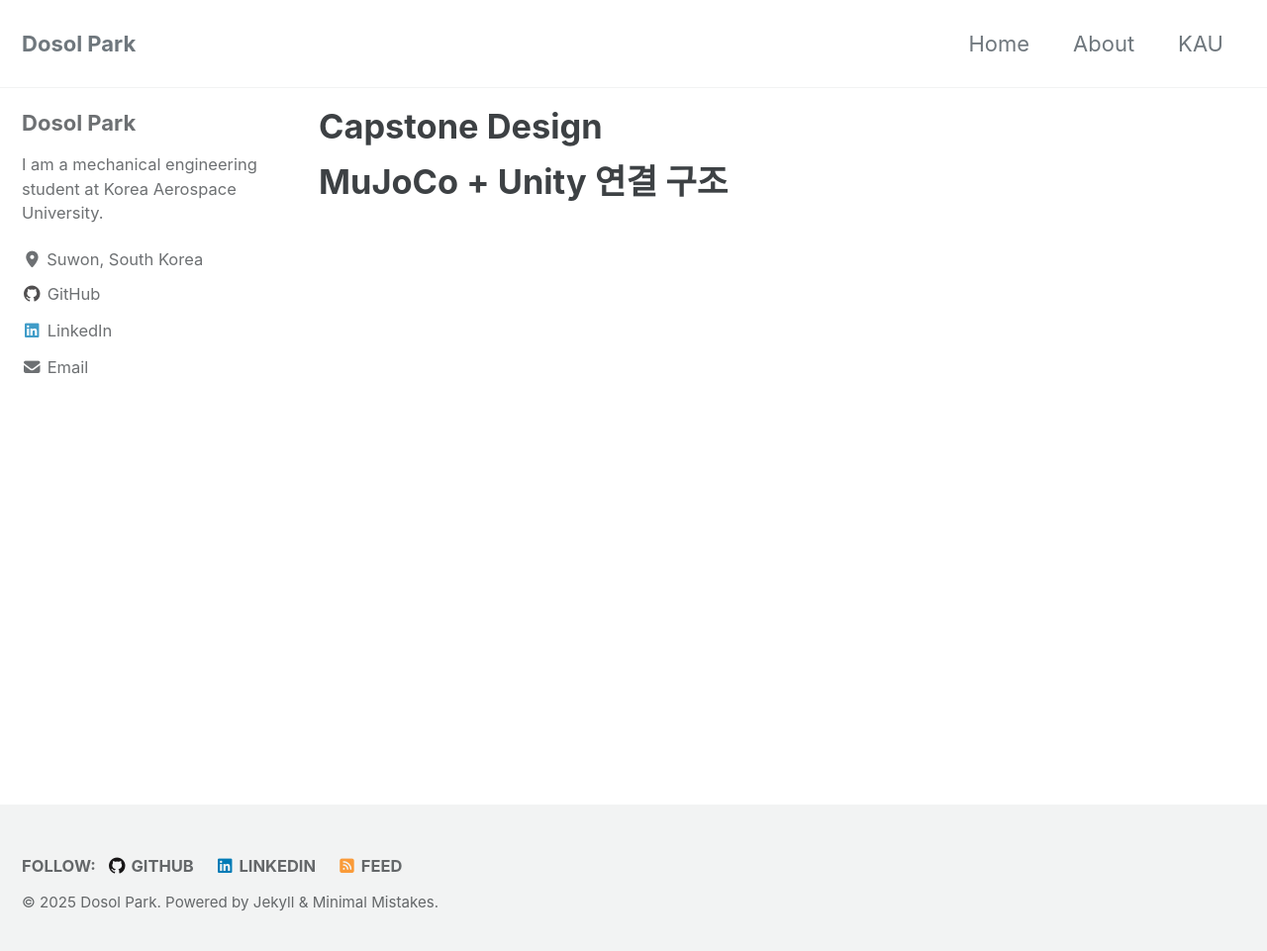
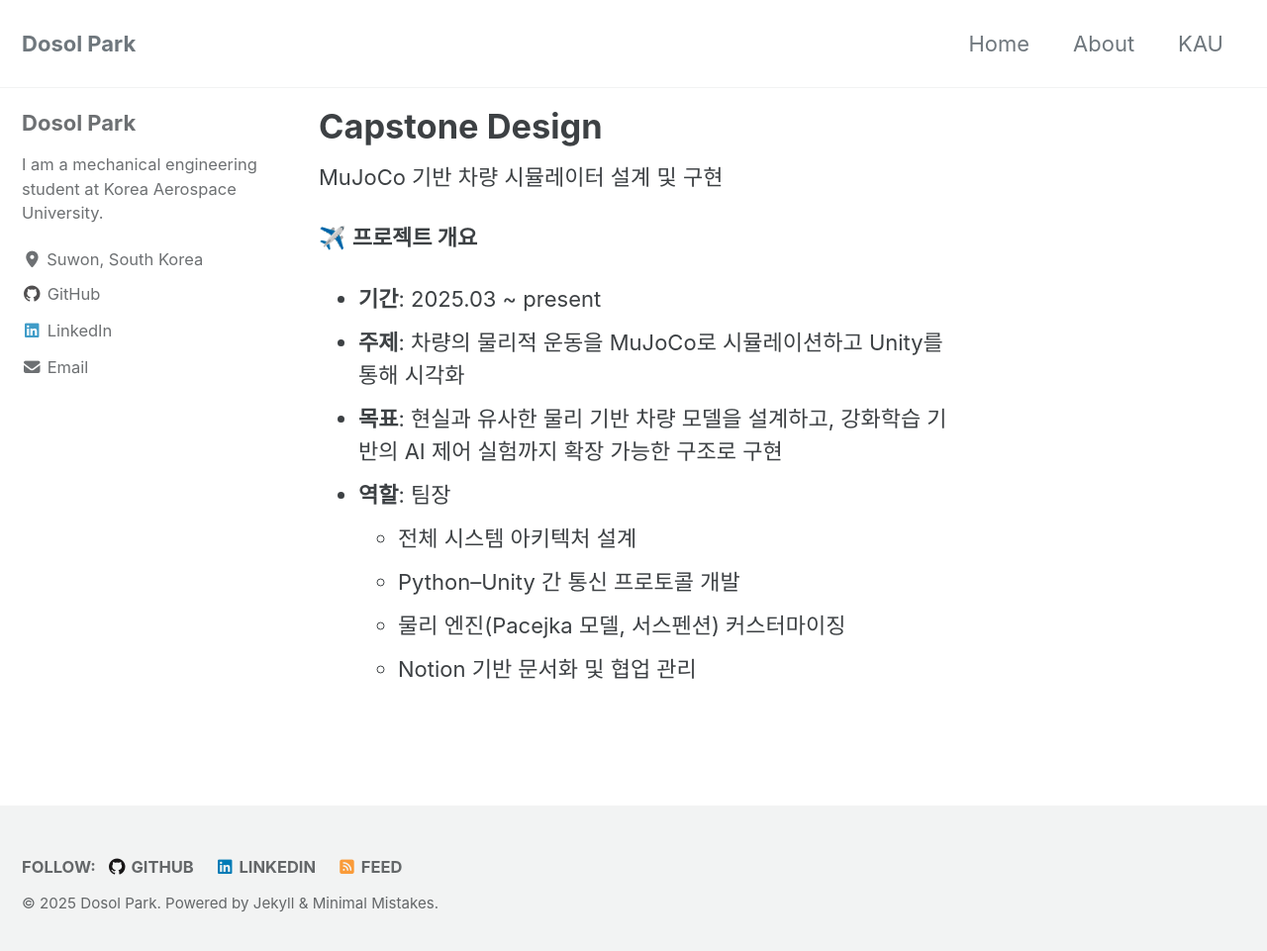
Before and after one commit to parkdosol/parkdosol.github.io, a Jekyll site: the page built from _pages/kau/capstone-design.md, in a window 1280 px wide and 968 px high. Shown: the top 961 px of the window at 99% size. Built offline with Jekyll 4.4.1, drawn with Linux system fonts in a browser that asks for light colours; cached includes are drawn as plain includes.

Commit message:
update capstone

```diff
--- a/_pages/kau/capstone-design.md
+++ b/_pages/kau/capstone-design.md
@@ -5,4 +5,14 @@
 author_profile: true
 ---
 
-# MuJoCo + Unity 연결 구조
+MuJoCo 기반 차량 시뮬레이터 설계 및 구현
+
+✈️ **프로젝트 개요**
+- **기간**: 2025.03 ~ present
+- **주제**: 차량의 물리적 운동을 MuJoCo로 시뮬레이션하고 Unity를 통해 시각화
+- **목표**: 현실과 유사한 물리 기반 차량 모델을 설계하고, 강화학습 기반의 AI 제어 실험까지 확장 가능한 구조로 구현
+- **역할**: 팀장
+  - 전체 시스템 아키텍처 설계
+  - Python–Unity 간 통신 프로토콜 개발
+  - 물리 엔진(Pacejka 모델, 서스펜션) 커스터마이징
+  - Notion 기반 문서화 및 협업 관리
```
